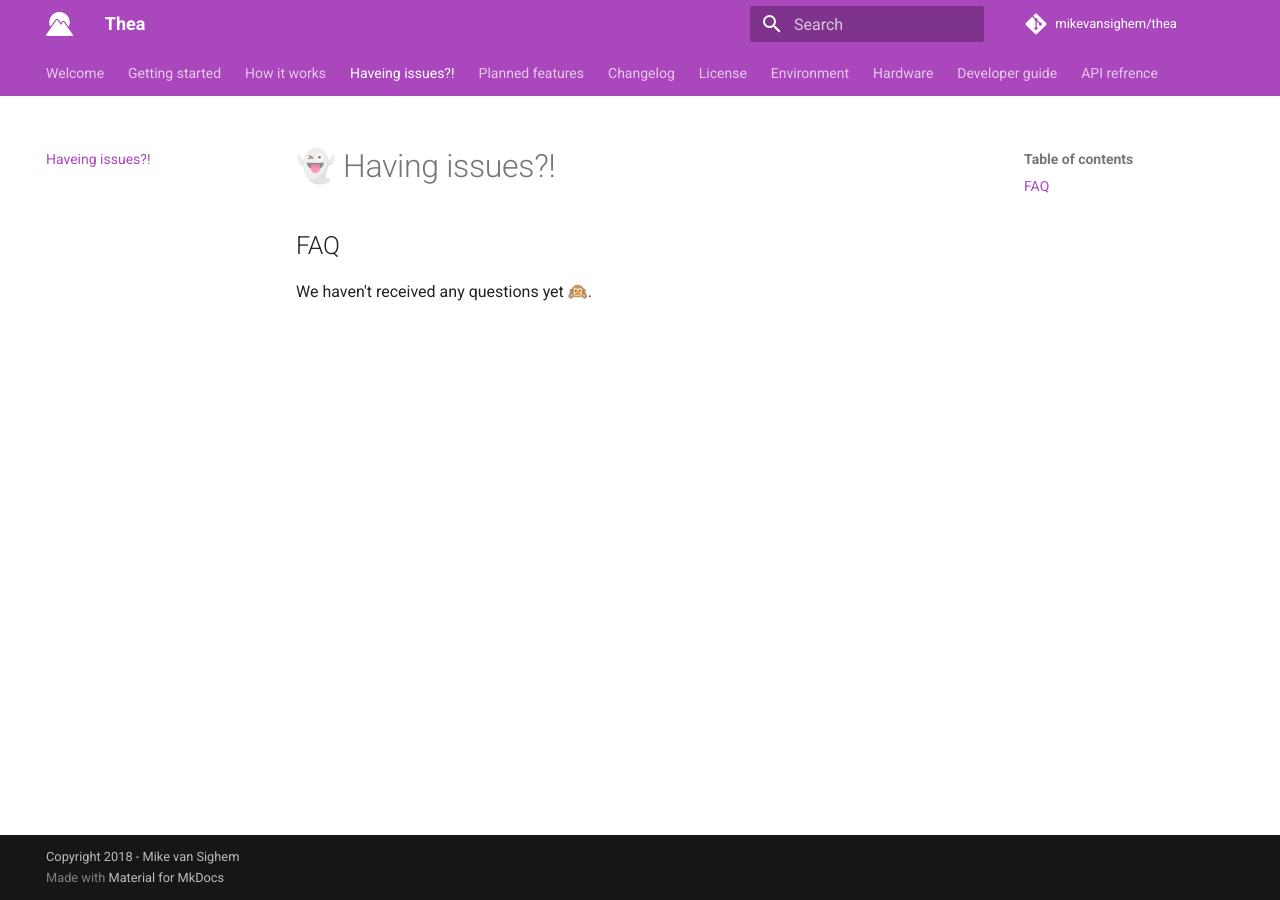
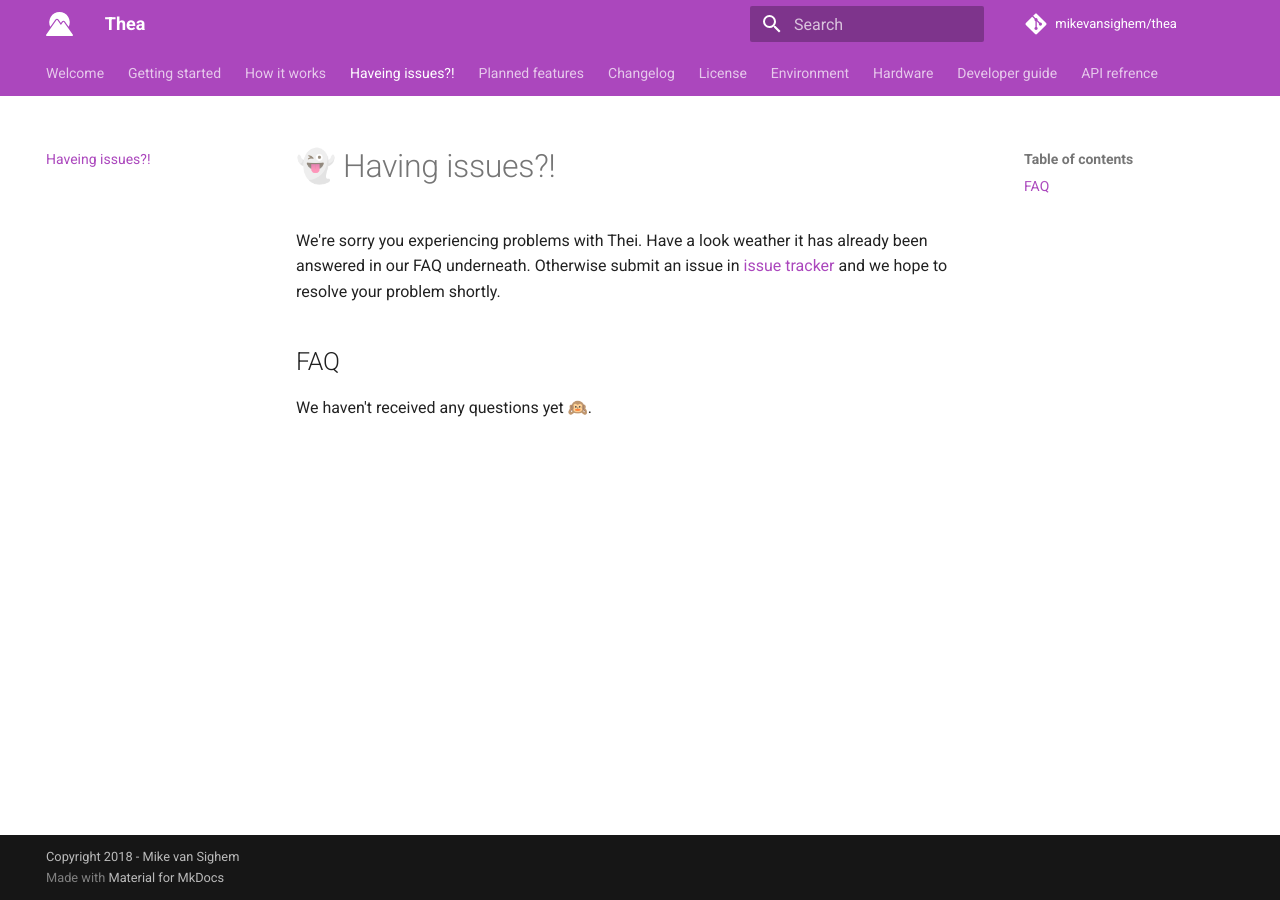
Before and after one commit to mikevansighem/thea, an MkDocs documentation site: the page built from docs/welcome/haveing_issues.md, in a window 1280 px wide. Built offline with MkDocs 1.6.1 and Material for MkDocs 9.7.7, drawn with Linux system fonts in a browser that asks for light colours; comment, search, counter and statistics services are not loaded.

Commit message:
:memo: Added what to do if you have a issue

```diff
--- a/docs/welcome/haveing_issues.md
+++ b/docs/welcome/haveing_issues.md
@@ -1,4 +1,9 @@
 # 👻 Having issues?!
+
+We're sorry you experiencing problems with Thei. Have a look weather
+it has already been answered in our FAQ underneath. Otherwise submit an
+issue in  [issue tracker]((https://github.com/mikevansighem/thea/issues))
+and we hope to resolve your problem shortly.
 
 ## FAQ
 
```
